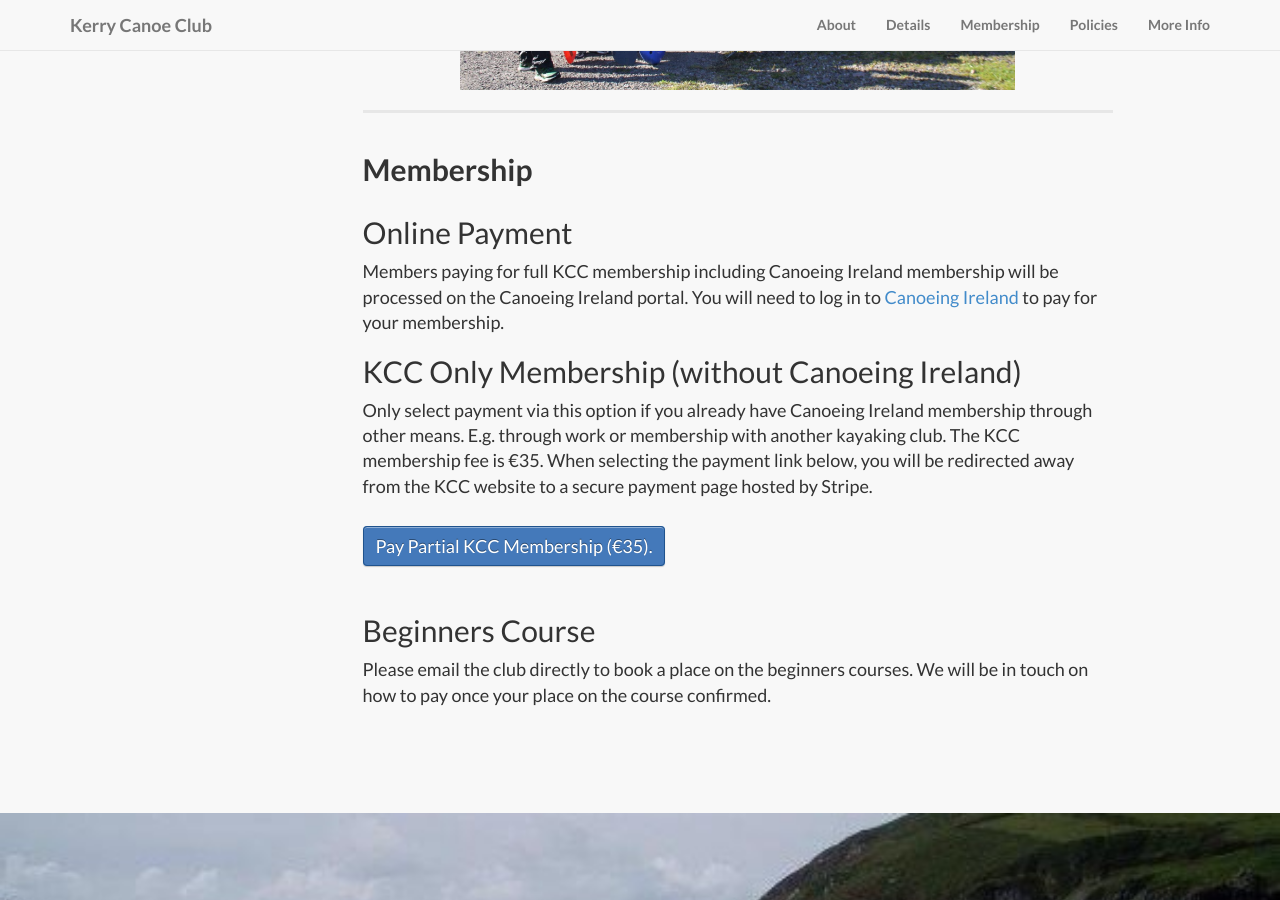
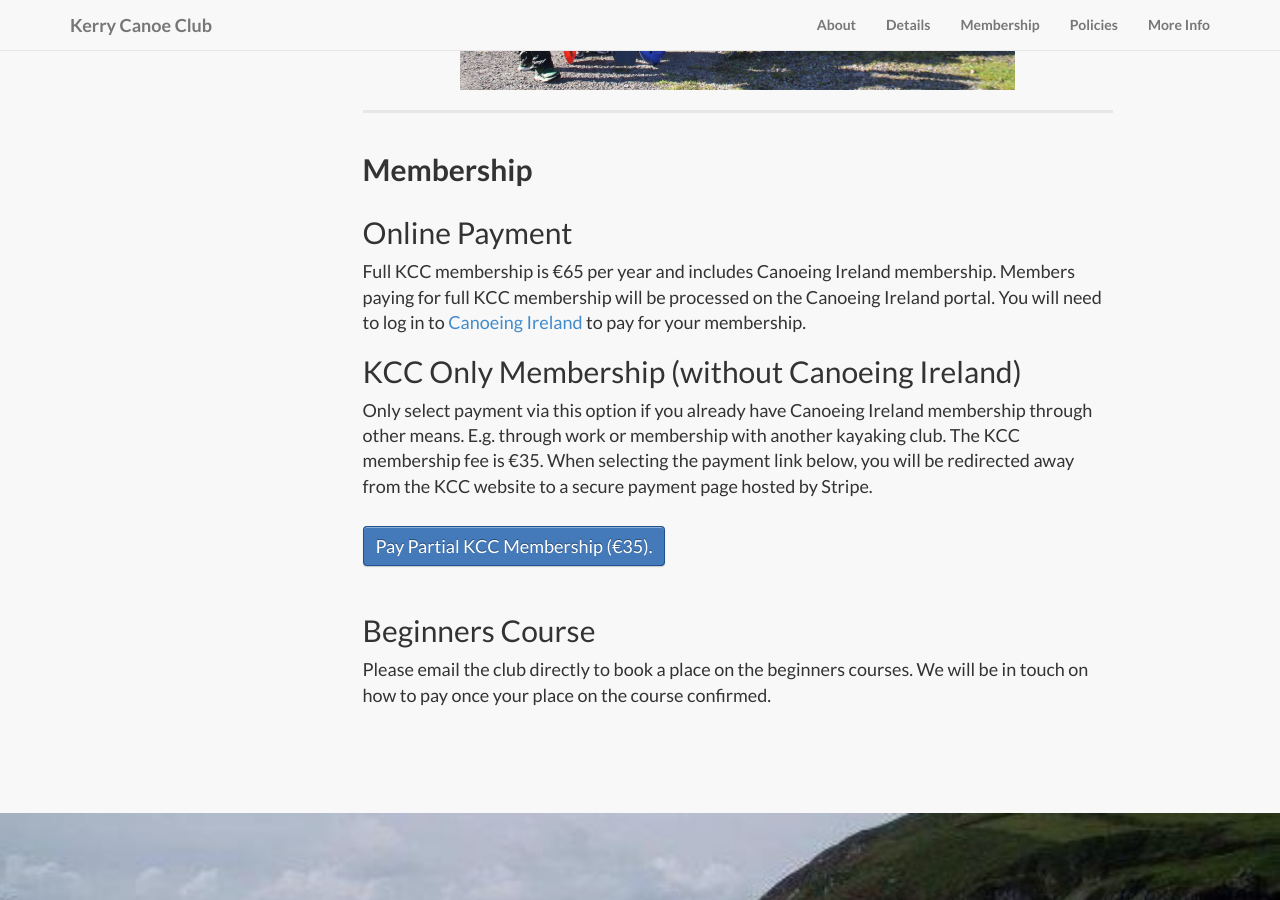
Before and after one commit to kerrycanoeclub/kerrycanoeclub.github.io, a Jekyll site: the page built from membership.html, in a window 1280 px wide and 900 px high, scrolled down 330 px. Built offline with Jekyll 4.4.1, drawn with Linux system fonts in a browser that asks for light colours.

Commit message:
Show the full membership price on the membership page
Full KCC membership, paid through the Canoeing Ireland portal, is EUR 65
per year. The page only gave the KCC-only price before.

Co-Authored-By: Claude Opus 5.5 <noreply@anthropic.com>
Claude-Session: https://claude.ai/code/session_0189uNMerBM5KXNdeqY17yYi

```diff
--- a/membership.html
+++ b/membership.html
@@ -9,8 +9,9 @@ permalink: membership.html
 <p class="h2">Online Payment</p>
 
 <p>
-  Members paying for full KCC membership including Canoeing Ireland membership
-  will be processed on the Canoeing Ireland portal. You will need to log in to
+  Full KCC membership is €65 per year and includes Canoeing Ireland membership.
+  Members paying for full KCC membership will be processed on the Canoeing
+  Ireland portal. You will need to log in to
   <a href="https://membership.canoe.ie/" target="_blank" rel="noopener">Canoeing Ireland</a> to
   pay for your membership.
 </p>
```
